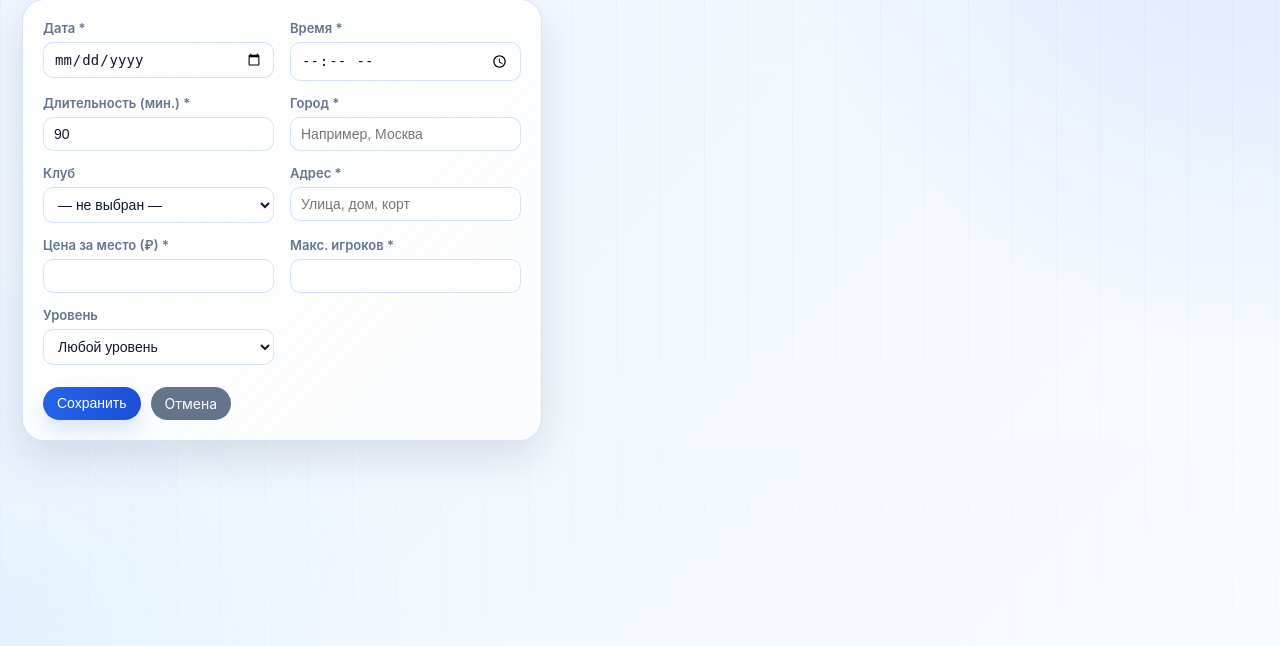
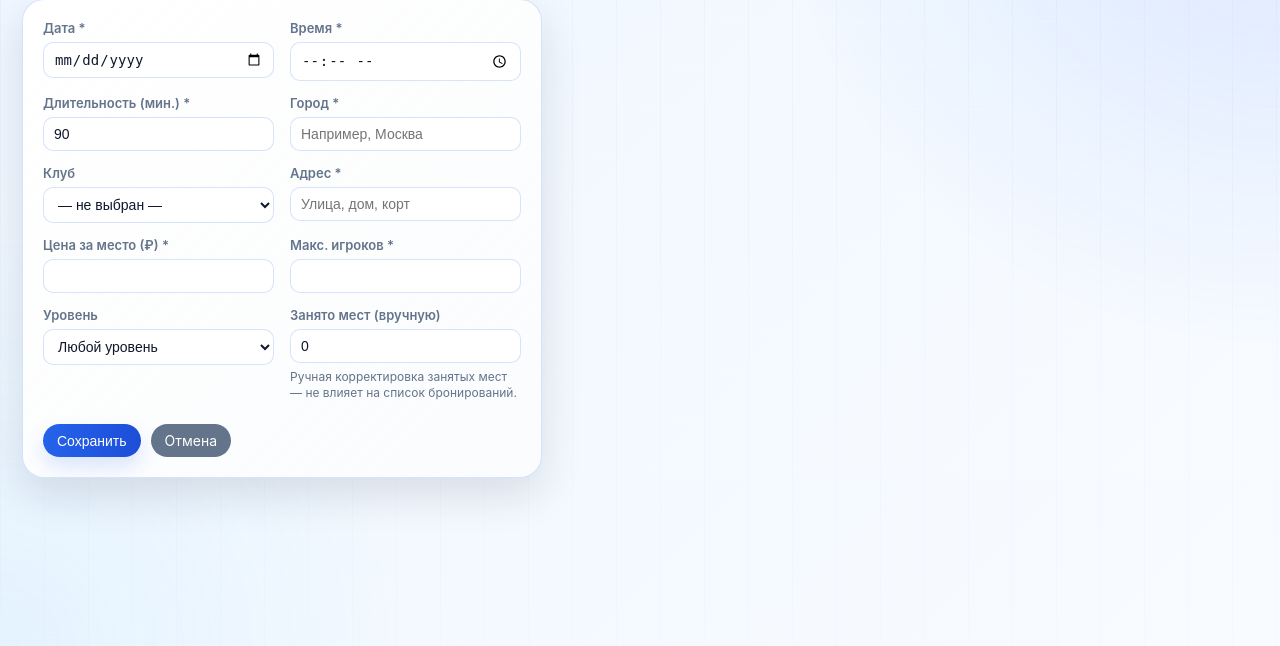
Before and after one commit to ecomdaniil/padelmvp, a Flask app: page /games/new in a window 1280 px wide. Shown: the part 154-800 px from the top of the page. Run offline with Flask 3, Linux system fonts and the light colour scheme; the visitor is signed in with stand-in values (Sample User, id 1); data that the repository does not hold is empty; parts of the project's set-up code (start-up, migrations or seed data) failed here and were passed over; some libraries are stand-ins or nearby versions.

Commit message:
Phase 8: возможность редактировать колво игроков админу на матче

```diff
--- a/app.py
+++ b/app.py
@@ -226,6 +226,11 @@ def _describe_game_diff(old: dict, new: dict) -> str:
         )
     if (old.get("level") or "") != (new.get("level") or ""):
         changes.append(f"уровень изменён с «{old.get('level') or '—'}» на «{new.get('level') or '—'}»")
+    if (old.get("booked_places") or 0) != (new.get("booked_places") or 0):
+        changes.append(
+            f"занято мест (вручную) изменено с {old.get('booked_places') or 0} "
+            f"на {new.get('booked_places') or 0}"
+        )
     return "; ".join(changes) if changes else "без изменений"
 
 
@@ -376,6 +381,7 @@ def _game_values_from_form(form):
         "total_slots": form.get("total_slots", "").strip(),
         "duration_minutes": form.get("duration_minutes", "").strip(),
         "level": form.get("level", "").strip(),
+        "booked_places": form.get("booked_places", "").strip(),
     }
 
 
@@ -385,7 +391,7 @@ def _game_values_from_row(game):
         return {
             "game_date": "", "game_time": "", "city": "", "club_id": "",
             "address": "", "price": "", "total_slots": "",
-            "duration_minutes": "90", "level": "",
+            "duration_minutes": "90", "level": "", "booked_places": "0",
         }
     return {
         "game_date": game["game_date"].isoformat(),
@@ -397,6 +403,7 @@ def _game_values_from_row(game):
         "total_slots": str(game["total_slots"]),
         "duration_minutes": str(game.get("duration_minutes") or 90),
         "level": game.get("level") or "",
+        "booked_places": str(game.get("booked_places") or 0),
     }
 
 
@@ -452,6 +459,16 @@ def _validate_game_values(values, clubs_by_id):
         parsed["total_slots"] = total_slots
     except ValueError:
         errors.append("Укажите корректное количество мест (целое число).")
+
+    try:
+        booked_places = int(values.get("booked_places") or 0)
+        if booked_places < 0:
+            errors.append("Занято мест не может быть отрицательным.")
+        elif "total_slots" in parsed and booked_places > parsed["total_slots"]:
+            errors.append("Занято мест не может превышать максимальное количество игроков.")
+        parsed["booked_places"] = booked_places
+    except ValueError:
+        errors.append("Укажите корректное число занятых мест (целое число).")
 
     try:
         duration = int(values["duration_minutes"])
@@ -552,6 +569,7 @@ def game_new():
             address=parsed["address"],
             duration_minutes=parsed["duration_minutes"],
             level=parsed["level"],
+            booked_places=parsed["booked_places"],
         )
         # Бот кэширует список ближайших игр (см. cache.py/bot.py) — без
         # явного сброса здесь новая игра была видна в боте только после
@@ -591,7 +609,8 @@ def game_edit(game_id):
             for e in errors:
                 flash(e)
             return render_template(
-                "game_form.html", game=game, values=values, clubs=clubs, levels=GAME_LEVELS
+                "game_form.html", game=game, values=values, clubs=clubs, levels=GAME_LEVELS,
+                actual_taken=db.count_bookings_for_game(game_id),
             )
 
         location = _build_game_location(parsed, clubs_by_id)
@@ -608,16 +627,32 @@ def game_edit(game_id):
             address=parsed["address"],
             duration_minutes=parsed["duration_minutes"],
             level=parsed["level"],
+            booked_places=parsed["booked_places"],
         )
+
+        # Ручное booked_places — независимое поле, не связанное со списком
+        # реальных броней (bookings). Если админ поставил значение меньше
+        # фактического числа занятых по бронированиям мест — это подозрительно
+        # (может скрыть переполненность игры), но по требованию это не должно
+        # блокировать сохранение — только фиксируется в логах для отладки.
+        actual_taken = db.count_bookings_for_game(game_id)
+        if parsed["booked_places"] < actual_taken:
+            logger.warning(
+                "Игра №%s: вручную установлено занято мест (%s) меньше фактического "
+                "числа мест по активным бронированиям (%s)",
+                game_id, parsed["booked_places"], actual_taken,
+            )
+
         cache.invalidate_games_cache()
         description = f"Игра №{game_id} отредактирована: {_describe_game_diff(old_snapshot, dict(updated))}"
         log_admin_action("update", "game", game_id, description=description)
         flash("Игра обновлена")
         return redirect(url_for("games_list"))
 
+    actual_taken = db.count_bookings_for_game(game_id)
     return render_template(
         "game_form.html", game=game, values=_game_values_from_row(game),
-        clubs=clubs, levels=GAME_LEVELS,
+        clubs=clubs, levels=GAME_LEVELS, actual_taken=actual_taken,
     )
 
 
--- a/database.py
+++ b/database.py
@@ -342,6 +342,12 @@ def _migrate_games_table(cur):
         "ALTER TABLE games ADD COLUMN IF NOT EXISTS duration_minutes INTEGER NOT NULL DEFAULT 90;"
     )
     cur.execute("ALTER TABLE games ADD COLUMN IF NOT EXISTS level TEXT;")
+    # Ручная корректировка занятых мест админом в CRM (например, офлайн-запись
+    # игрока без брони в системе) — независима от реального числа броней,
+    # которое всегда считается из bookings (см. get_games_paginated/taken).
+    cur.execute(
+        "ALTER TABLE games ADD COLUMN IF NOT EXISTS booked_places INTEGER NOT NULL DEFAULT 0;"
+    )
 
 
 def _migrate_admin_logs_table(cur):
@@ -692,17 +698,18 @@ def get_game_by_id(game_id: int):
 def create_game(
     game_date, game_time, location, price, total_slots,
     city=None, club_id=None, address=None, duration_minutes=90, level=None,
+    booked_places=0,
 ):
     conn = get_connection()
     cur = conn.cursor()
     cur.execute(
         """INSERT INTO games (
                game_date, game_time, location, price, total_slots,
-               city, club_id, address, duration_minutes, level
+               city, club_id, address, duration_minutes, level, booked_places
            )
-           VALUES (%s, %s, %s, %s, %s, %s, %s, %s, %s, %s) RETURNING *""",
+           VALUES (%s, %s, %s, %s, %s, %s, %s, %s, %s, %s, %s) RETURNING *""",
         (game_date, game_time, location, price, total_slots,
-         city, club_id, address, duration_minutes, level),
+         city, club_id, address, duration_minutes, level, booked_places),
     )
     game = cur.fetchone()
     conn.commit()
@@ -714,7 +721,11 @@ def create_game(
 def update_game(
     game_id, game_date, game_time, location, price, total_slots,
     city=None, club_id=None, address=None, duration_minutes=90, level=None,
+    booked_places=None,
 ):
+    """booked_places=None означает "не менять" — используется на случай,
+    если update_game когда-нибудь вызовут без этого параметра (обратная
+    совместимость); из формы CRM всегда приходит явное число."""
     conn = get_connection()
     cur = conn.cursor()
     cur.execute(
@@ -722,11 +733,12 @@ def update_game(
            SET game_date = %s, game_time = %s, location = %s,
                price = %s, total_slots = %s,
                city = %s, club_id = %s, address = %s,
-               duration_minutes = %s, level = %s
+               duration_minutes = %s, level = %s,
+               booked_places = COALESCE(%s, booked_places)
            WHERE id = %s
            RETURNING *""",
         (game_date, game_time, location, price, total_slots,
-         city, club_id, address, duration_minutes, level, game_id),
+         city, club_id, address, duration_minutes, level, booked_places, game_id),
     )
     game = cur.fetchone()
     conn.commit()
--- a/templates/game_form.html
+++ b/templates/game_form.html
@@ -72,6 +72,25 @@
             </select>
         </div>
 
+        <div class="form-row">
+            <label for="booked_places">Занято мест (вручную)</label>
+            <input type="number" id="booked_places" name="booked_places"
+                   min="0" max="{{ values.total_slots or 100 }}" step="1"
+                   value="{{ values.booked_places }}">
+            {% if actual_taken is defined %}
+            <small class="field-hint">
+                По реальным бронированиям сейчас занято: {{ actual_taken }}
+                {% if game %}из {{ game.total_slots }}{% endif %}.
+                Это поле — независимая ручная корректировка (например, для игроков,
+                записанных не через бота); список бронирований она не меняет.
+            </small>
+            {% else %}
+            <small class="field-hint">
+                Ручная корректировка занятых мест — не влияет на список бронирований.
+            </small>
+            {% endif %}
+        </div>
+
         <div class="form-actions">
             <button class="btn" type="submit">Сохранить</button>
             <a class="btn btn-secondary" href="{{ url_for('games_list') }}">Отмена</a>
@@ -82,6 +101,7 @@
         .form-row { margin-bottom: 14px; display: flex; flex-direction: column; gap: 6px; }
         .form-row label { font-weight: 600; font-size: 13px; color: var(--muted); }
         .form-row input, .form-row select { width: 100%; }
+        .field-hint { font-size: 12px; color: var(--muted); line-height: 1.4; }
         .form-actions { margin-top: 8px; display: flex; gap: 10px; flex-wrap: wrap; }
         @media (min-width: 560px) {
             form.card { display: grid; grid-template-columns: 1fr 1fr; gap: 0 16px; }
@@ -105,5 +125,20 @@
                 }
             });
         })();
+
+        // "Занято мест" не может превышать "Макс. игроков" — держим max
+        // атрибут в актуальном состоянии на клиенте (окончательная проверка
+        // всё равно на сервере, это только для удобства).
+        (function () {
+            const totalSlotsInput = document.getElementById('total_slots');
+            const bookedInput = document.getElementById('booked_places');
+            if (!totalSlotsInput || !bookedInput) return;
+            totalSlotsInput.addEventListener('input', function () {
+                const max = parseInt(totalSlotsInput.value, 10);
+                if (!isNaN(max)) {
+                    bookedInput.max = String(max);
+                }
+            });
+        })();
     </script>
 {% endblock %}
```
